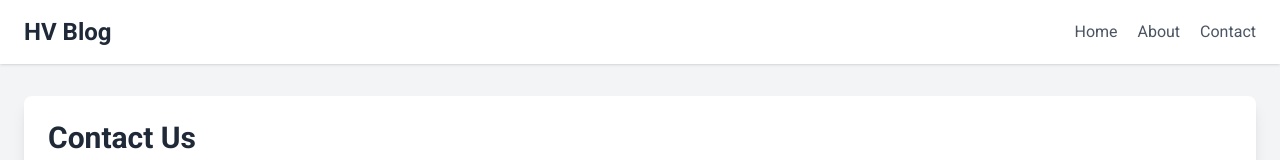
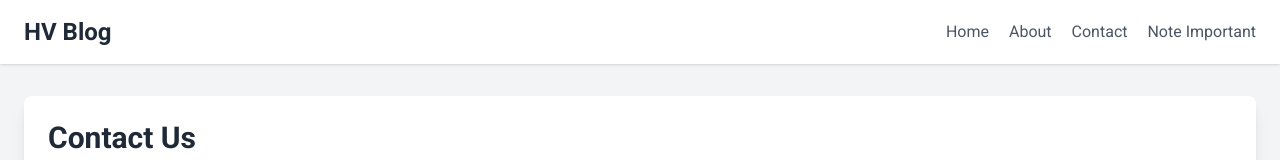
Before and after one commit to Harshvardhanabc/Blog-App, a plain HTML site: page Contact.html in a window 1280 px wide. Shown: the top 160 px of the page. Drawn offline with nearby package versions, Linux system fonts and the light colour scheme.

Commit message:
Update Contact.html

```diff
--- a/Contact.html
+++ b/Contact.html
@@ -31,6 +31,10 @@
 
      <a class="text-gray-600 hover:text-gray-800" href="Contact.html">
       Contact
+     </a>
+
+     <a class="text-gray-600 hover:text-gray-800" href="Note_App.html">
+      Note Important
      </a>
     </nav>
    </div>
```
